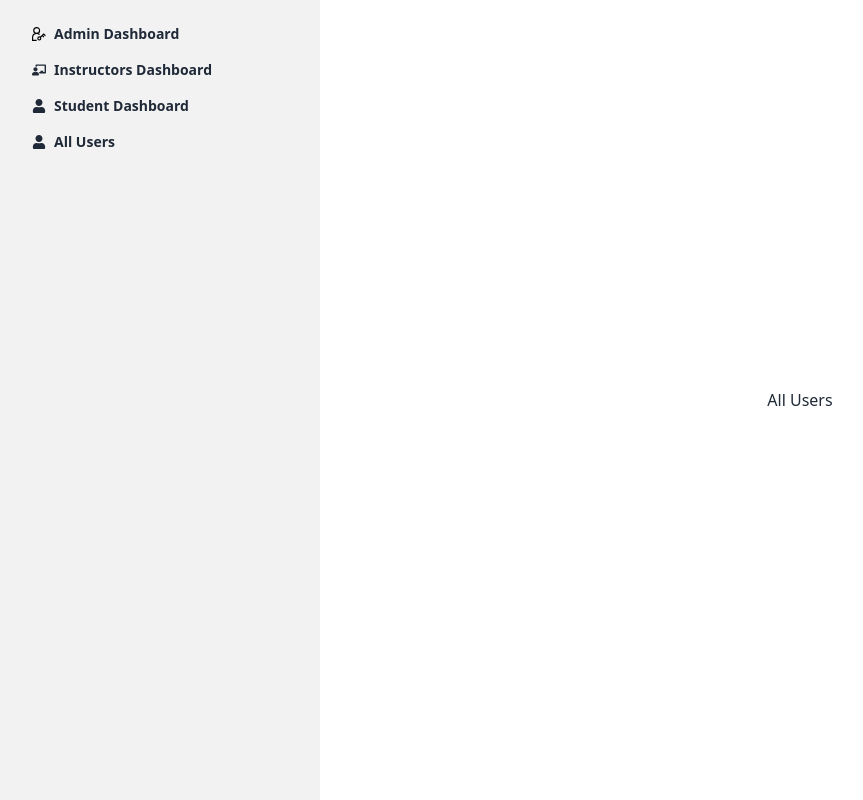
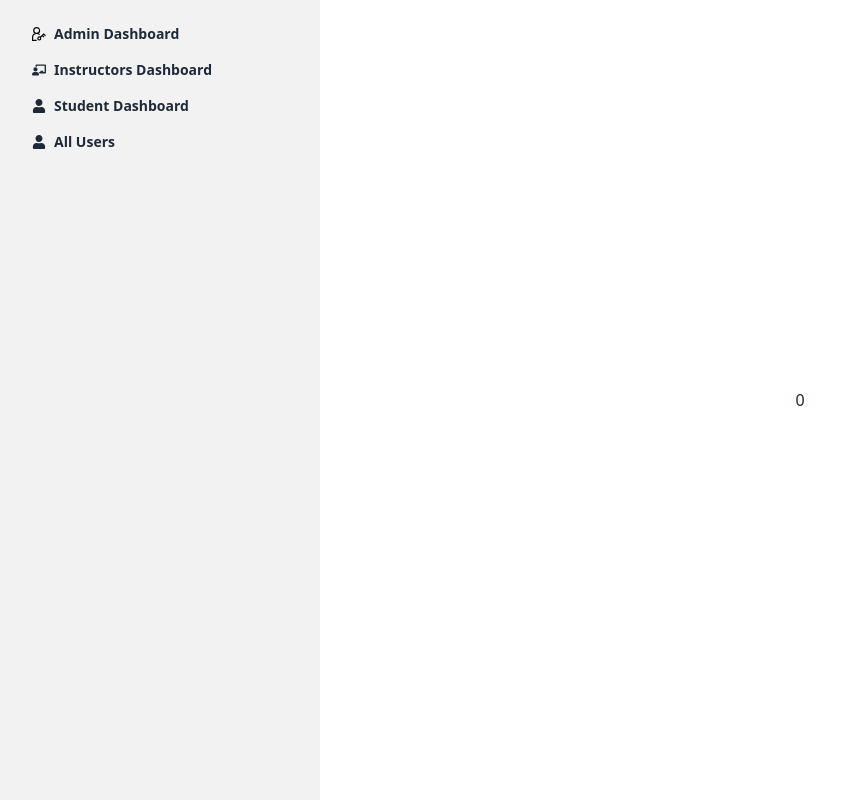
Before and after one commit to sudham-debnath/shutter-skills-school-client, a React (Vite) app: page /dashboard/all-users in a window 1280 px wide. Shown: the whole page, without its empty margins (0-863 px from the left). Built offline with nearby package versions, Linux system fonts and the light colour scheme; no server answers.

Commit message:
Setup Tanstack Query

```diff
--- a/package.json
+++ b/package.json
@@ -11,6 +11,7 @@
   },
   "dependencies": {
     "@react-icons/all-files": "^4.1.0",
+    "@tanstack/react-query": "^4.29.12",
     "axios": "^1.4.0",
     "firebase": "^9.22.1",
     "flowbite": "^1.6.5",
--- a/src/pages/Dashboard/AllUsers.jsx
+++ b/src/pages/Dashboard/AllUsers.jsx
@@ -1,10 +1,17 @@
 /* eslint-disable no-unused-vars */
+import { useQuery } from '@tanstack/react-query';
 import React from 'react';
 
 const AllUsers = () => {
+
+    const { data: users = [], refetch } = useQuery(['users'], async () => {
+        const res = await fetch("http://localhost:5000/users")
+        return res.json();
+    })
+
     return (
         <div>
-            All Users
+            {users.length}
         </div>
     );
 };
```
Also changed, not shown: src/main.jsx (+6 -3 lines), 1 other file (tests, documents, lock files or other folders).
